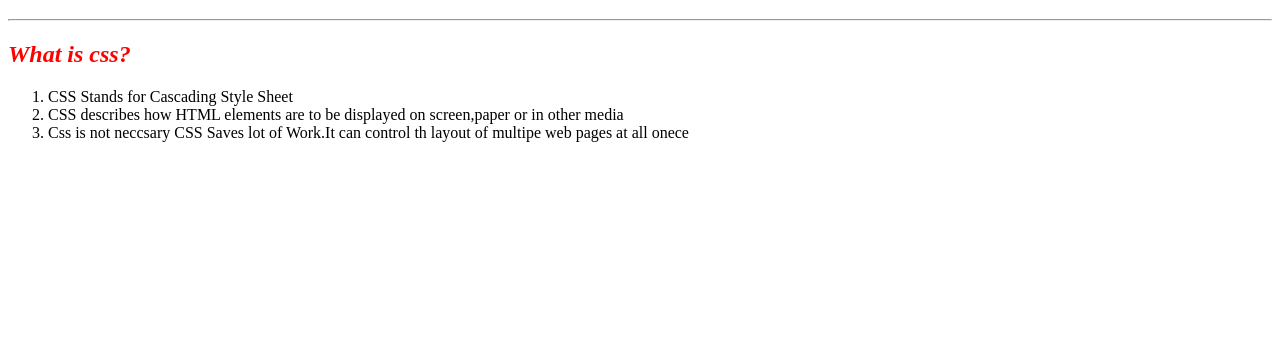
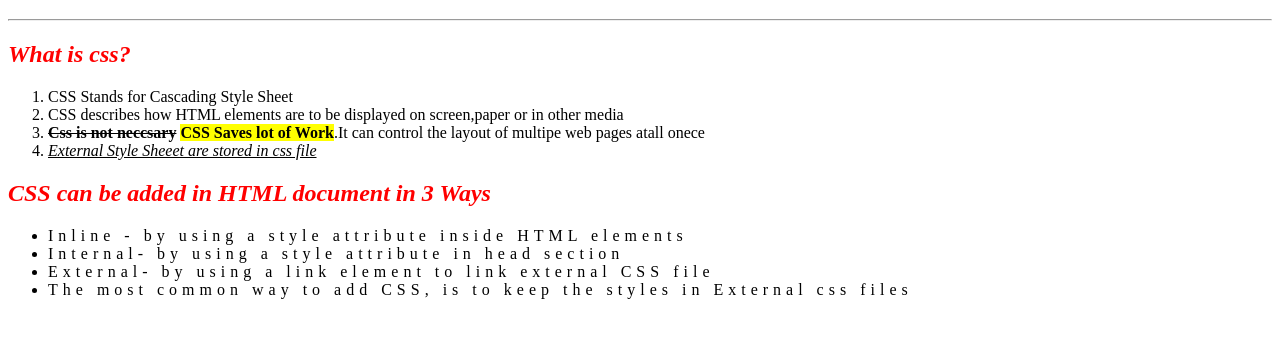
Before and after one commit to neel0390/CSS_Handson_1, a plain HTML site: page index.html in a window 1280 px wide. Shown: the part 61-398 px from the top of the page. Drawn offline with Linux system fonts and the light colour scheme.

Commit message:
css Created

```diff
--- a/index.html
+++ b/index.html
@@ -6,6 +6,15 @@
     <meta name="viewport" content="width=device-width, initial-scale=1.0" />
     <title>Document</title>
     <link rel="Stylesheet" href="styles.css" />
+    <style>
+      #my-styles3 {
+        letter-spacing: 5px;
+      }
+
+      #my-styles5 {
+        letter-spacing: 5px;
+      }
+    </style>
   </head>
   <body>
     <h1>This is Our First Css Assignment</h1>
@@ -19,11 +28,30 @@
       </li>
       <li>
         <span id="my-styles1">Css is not neccsary</span>
-        <span id="my-styles2">
-          CSS Saves lot of Work.It can control th layout of multipe web pages at
-          all onece
-        </span>
+        <span id="my-styles2"> CSS Saves lot of Work</span>.It can control the
+        layout of multipe web pages atall onece
+      </li>
+      <li>
+        <span style="font-style: italic; text-decoration: underline">
+          External Style Sheeet are stored in css file</span
+        >
       </li>
     </ol>
+    <h2>CSS can be added in HTML document in 3 Ways</h2>
+    <ul>
+      <li style="letter-spacing: 5px">
+        Inline - by using a style attribute inside HTML elements
+      </li>
+      <li id="my-styles3">
+        Internal- by using a style attribute in head section
+      </li>
+      <li id="my-styles4">
+        External- by using a link element to link external CSS file
+      </li>
+      <li id="my-styles5">
+        The most common way to add CSS, is to keep the styles in External css
+        files
+      </li>
+    </ul>
   </body>
 </html>
--- a/styles.css
+++ b/styles.css
@@ -9,4 +9,15 @@ h2 {
 }
 
 #my-styles1 {
+  text-decoration: line-through;
+  font-weight: bold;
 }
+
+#my-styles2 {
+  font-weight: bold;
+  background-color: yellow;
+}
+
+#my-styles4 {
+  letter-spacing: 5px;
+}
```
